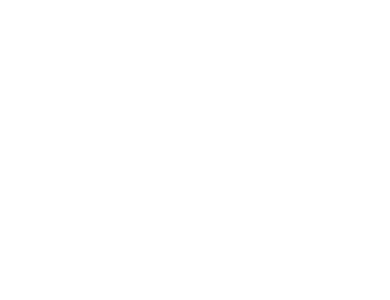
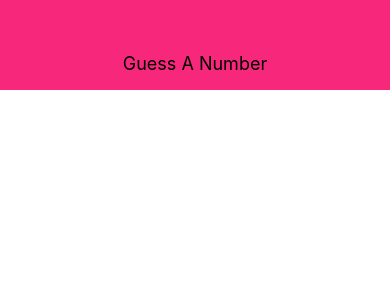
Before and after one commit to AlanKrajina/React_Native_Guess-A-Number-App, a React Native app: screen / in a window 390 px wide. Shown: the top 300 px of the page. Built offline with nearby package versions, Linux system fonts and the light colour scheme.

Commit message:
add Header component

```diff
--- a/App.js
+++ b/App.js
@@ -1,14 +1,17 @@
 import React from 'react';
-import { StyleSheet, View } from 'react-native';
+import { StyleSheet, View , Text} from 'react-native';
+import Header from './components/Header';
 
 export default function App() {
   return (
-    <View>
-
+    <View style={styles.screen}>
+      <Header title={'Guess A Number'}/>
     </View>
   );
 }
 
 const styles = StyleSheet.create({
-
+  screen: {
+    flex: 1
+  }
 });
--- a/components/Header.js
+++ b/components/Header.js
@@ -0,0 +1,34 @@
+import React from 'react';
+import { StyleSheet, View, Text } from 'react-native';
+
+
+const Header = props => {
+
+    return (
+        <View style={styles.header}>
+            <Text style={styles.headerTitle}>{props.title}</Text>
+        </View>
+    )
+
+
+
+
+
+}
+
+const styles = StyleSheet.create({
+    header: {
+        width: '100%',
+        height: 90,
+        paddingTop: 36,
+        backgroundColor: '#f7287b',
+        alignItems: 'center',
+        justifyContent: 'center'
+    },
+    headerTitle: {
+        color: 'black',
+        fontSize: 18
+    }
+});
+
+export default Header;
```
